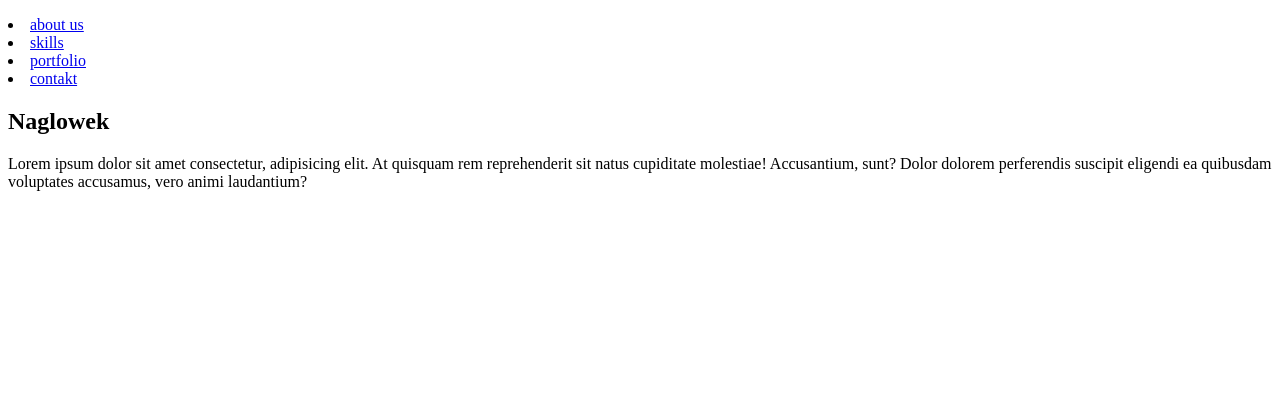
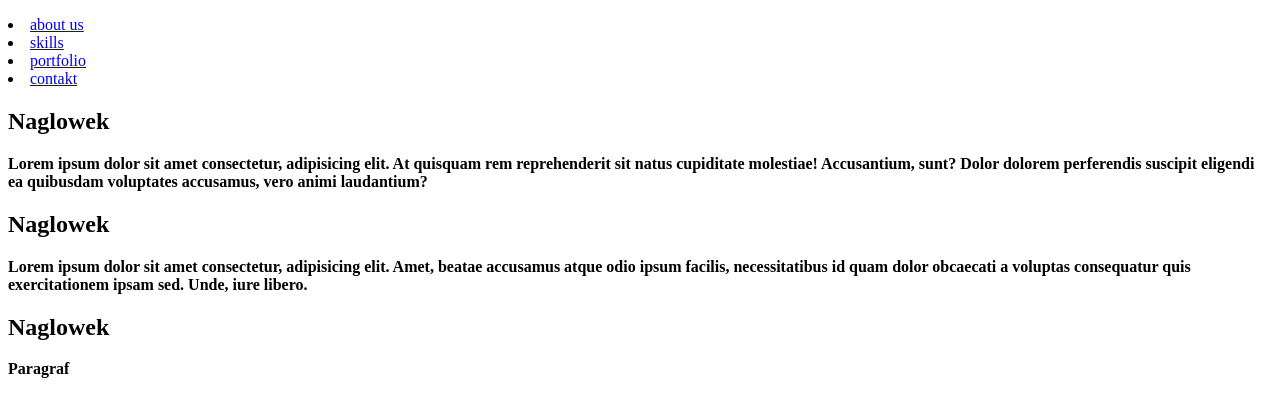
Before and after one commit to adammak91/nr15, a plain HTML site: page index.html in a window 1280 px wide. Drawn offline with Linux system fonts and the light colour scheme.

Commit message:
zadanie15 zm1

```diff
--- a/index.html
+++ b/index.html
@@ -20,8 +20,20 @@
 
   <section>
     <h1>Naglowek</h1>
-    <p id="przeslij">Lorem ipsum dolor sit amet consectetur, adipisicing elit. At quisquam rem reprehenderit sit natus cupiditate molestiae! Accusantium, sunt? Dolor dolorem perferendis suscipit eligendi ea quibusdam voluptates accusamus, vero animi laudantium?</p>
+    <b><p id="przeslij">Lorem ipsum dolor sit amet consectetur, adipisicing elit. At quisquam rem reprehenderit sit natus cupiditate molestiae! Accusantium, sunt? Dolor dolorem perferendis suscipit eligendi ea quibusdam voluptates accusamus, vero animi laudantium?</p>
 
+  </section>
+  <section>
+    <div> <class="skill">
+
+      <b><h2>Naglowek</h2>
+      <p>Lorem ipsum dolor sit amet consectetur, adipisicing elit. Amet, beatae accusamus atque odio ipsum facilis, necessitatibus id quam dolor obcaecati a voluptas consequatur quis exercitationem ipsam sed. Unde, iure libero.</p>
+
+    </div>
+    <div><class="skill">
+    <h2>Naglowek</h2>
+    <b></b><p>Paragraf</p>
+    </div>
 
 
   </section>
```
